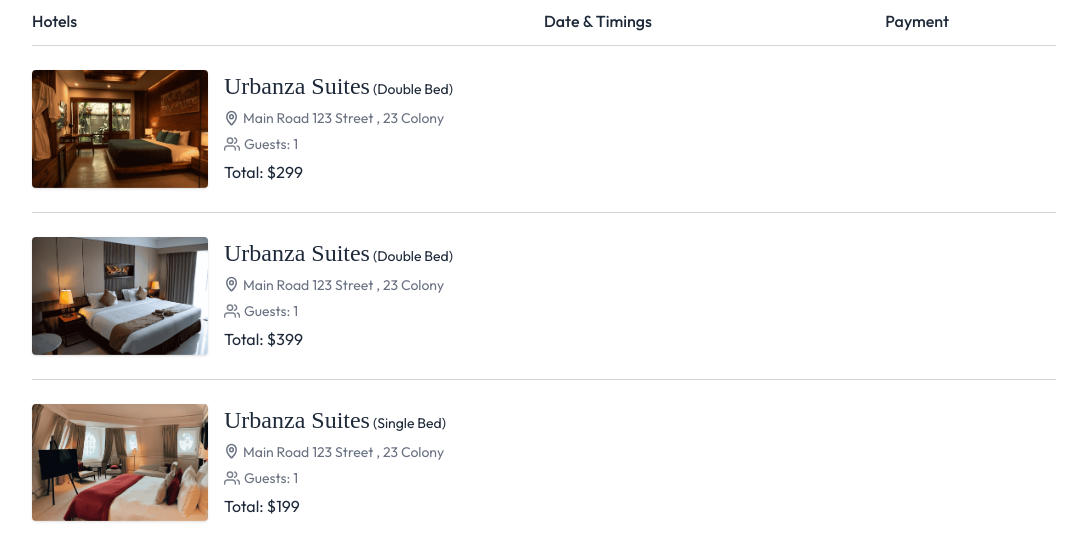
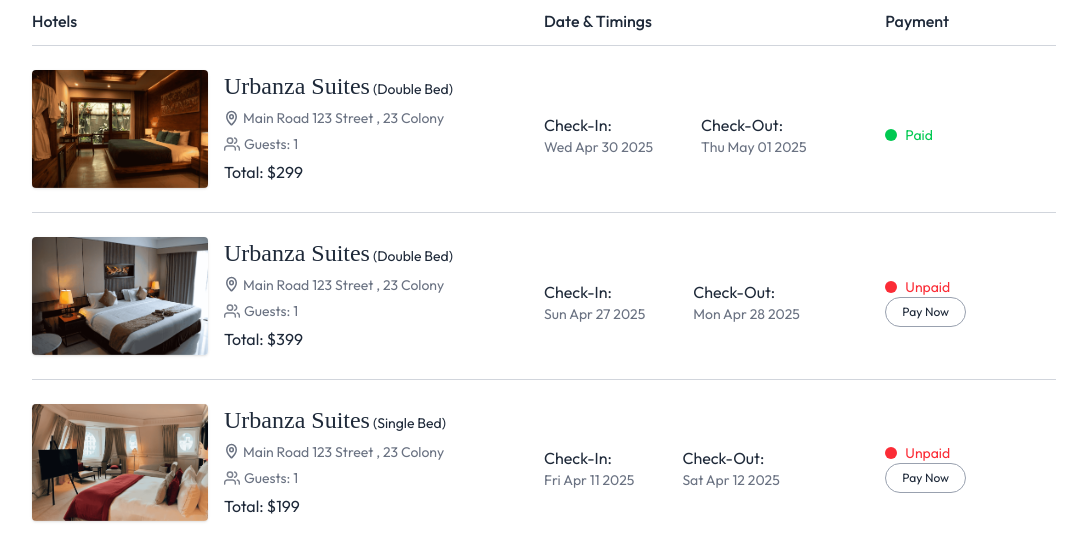
Before and after one commit to AbanoubNagyHalem/Hotel-Booking, a React (Vite) app in the folder client/: page /my-bookings in a window 1280 px wide. Shown: the part 263-800 px from the top of the page, without its empty margins (96-1183 px from the left). Built offline with nearby package versions, Linux system fonts and the light colour scheme; no server answers; a web font is replaced by a local one.

Commit message:
Update MyBookings.jsx

```diff
--- a/client/src/pages/MyBookings.jsx
+++ b/client/src/pages/MyBookings.jsx
@@ -49,8 +49,37 @@
                 <p className="text-base">Total: ${booking.totalPrice}</p>
               </div>
             </div>
-            <div></div>
-            <div></div>
+            <div className="flex flex-row md:items-center md:gap-12 mt-3 gap-8">
+              <div>
+                <p>Check-In:</p>
+                <p className="text-gray-500 text-sm">
+                  {new Date(booking.checkInDate).toDateString()}
+                </p>
+              </div>
+              <div>
+                <p>Check-Out:</p>
+                <p className="text-gray-500 text-sm">
+                  {new Date(booking.checkOutDate).toDateString()}
+                </p>
+              </div>
+            </div>
+            <div className="flex flex-col items-start justify-center pt-3">
+              <div className="flex items-center gap-2">
+                <div
+                  className={`h-3 w-3 rounded-full ${booking.isPaid ? "bg-green-500" : "bg-red-500"}`}
+                ></div>
+                <p
+                  className={`text-sm ${booking.isPaid ? "text-green-500" : "text-red-500"}`}
+                >
+                  {booking.isPaid ? "Paid" : "Unpaid"}
+                </p>
+              </div>
+              {!booking.isPaid && (
+                <button className="px-4 py-1.5 text-xs border border-gray-400 rounded-full hover:bg-gray-50 transition-all cursor-pointer">
+                  Pay Now
+                </button>
+              )}
+            </div>
           </div>
         ))}
       </div>
```
